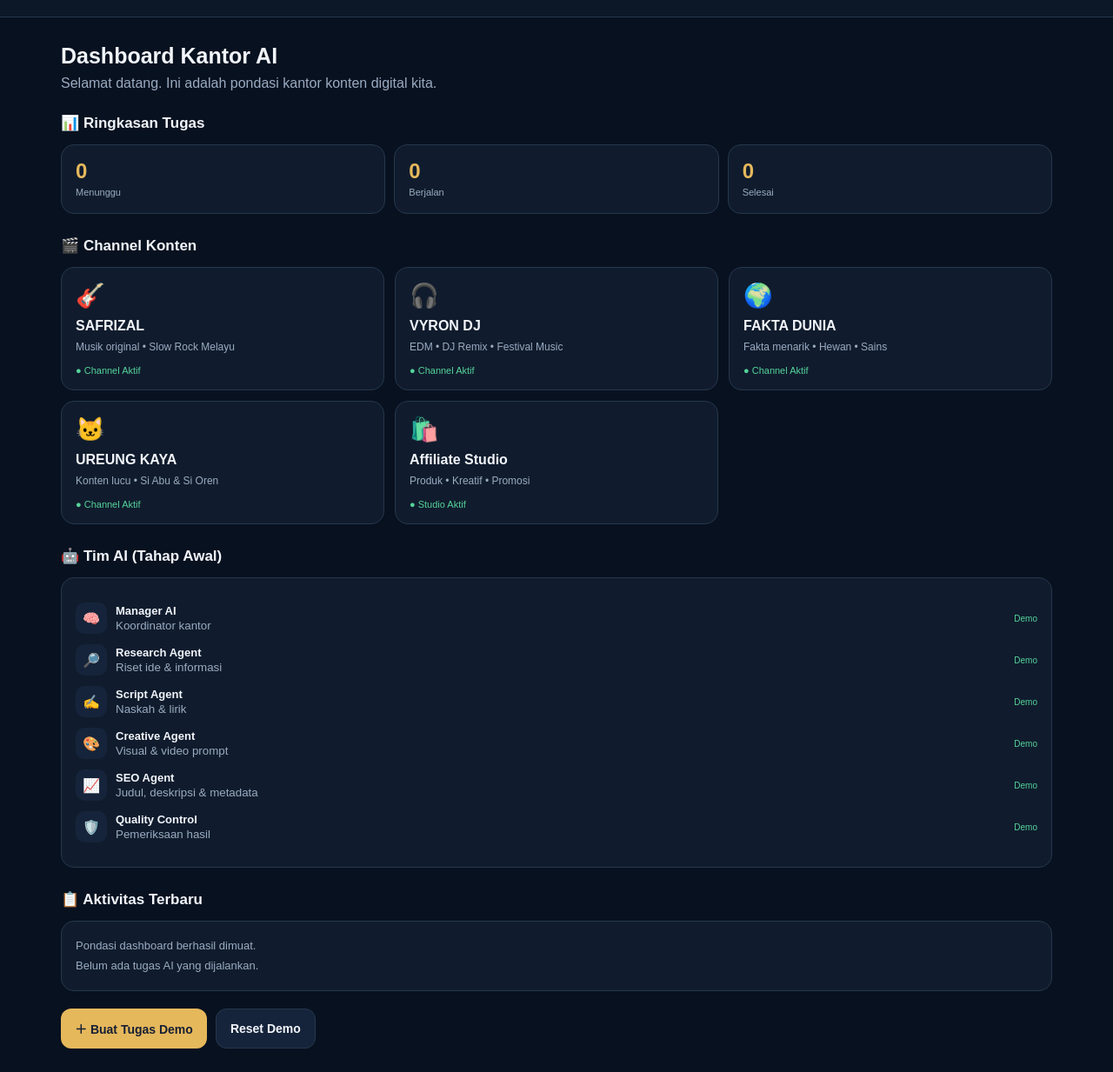
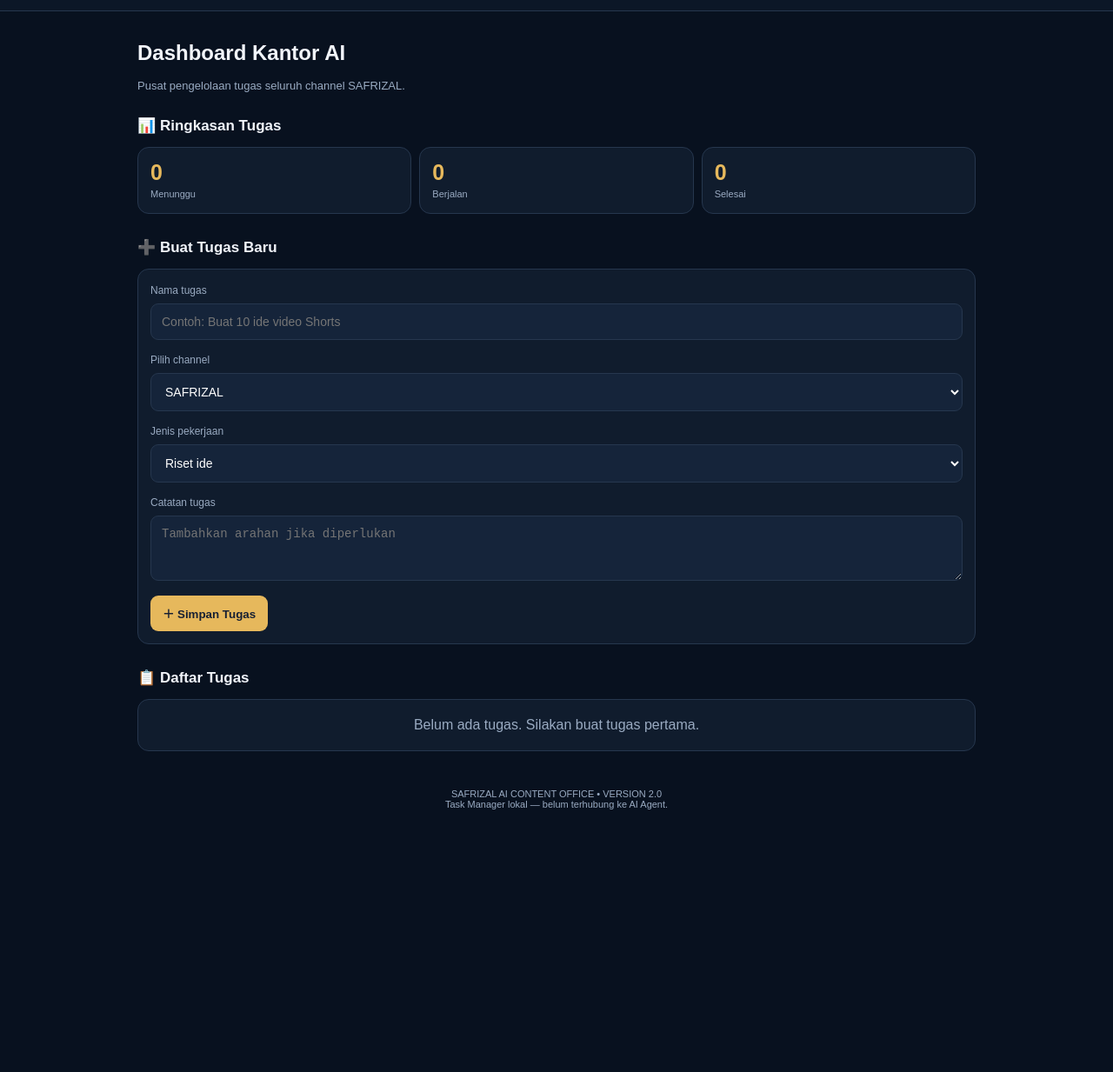
Before and after one commit to Safrizal181/SAFRIZAL-AI-CONTENT-OFFICE, a plain HTML site: page index.html in a window 1280 px wide. Shown: the part 69-1302 px from the top of the page at 87% size. After the commit the page ends 1025 px from the top, so only its background shows below. Drawn offline with Linux system fonts and the light colour scheme.

Commit message:
Refactor index.html for improved layout and features
Updated HTML structure, styles, and JavaScript functionality for the task manager. Enhanced layout and improved responsiveness.

```diff
--- a/index.html
+++ b/index.html
@@ -1,196 +1,166 @@
+
 <!DOCTYPE html>
 <html lang="id">
 <head>
 <meta charset="UTF-8">
-<meta name="viewport" content="width=device-width, initial-scale=1.0">
+<meta name="viewport" content="width=device-width, initial-scale=1">
 <title>SAFRIZAL AI CONTENT OFFICE</title>
 <style>
-:root{
-  --bg:#08111f;--panel:#101c2d;--panel2:#15243a;
-  --gold:#e6b85c;--text:#f2f5fb;--muted:#9aabc2;
-  --border:#26374e;--green:#56d39b;
+:root {
+--bg:#08111f;--panel:#101c2d;--gold:#e6b85c;
+--text:#f2f5fb;--muted:#9aabc2;--border:#26374e;
 }
 *{box-sizing:border-box}
-body{
-  margin:0;background:var(--bg);color:var(--text);
-  font-family:Arial,Helvetica,sans-serif;
+body{margin:0;background:var(--bg);color:var(--text);font-family:Arial,sans-serif}
+header{padding:20px;background:#0c1727;border-bottom:1px solid var(--border)}
+.brand{color:var(--gold);font-size:19px;font-weight:bold}
+.sub{color:var(--muted);font-size:11px;margin-top:6px}
+main{max-width:1000px;margin:auto;padding:18px}
+h1{font-size:24px}
+h2{font-size:17px;margin-top:28px}
+.muted{color:var(--muted);font-size:13px}
+.stats{display:grid;grid-template-columns:repeat(3,1fr);gap:9px}
+.card{background:var(--panel);border:1px solid var(--border);border-radius:13px;padding:14px}
+.stat strong{display:block;color:var(--gold);font-size:25px}
+.stat span{font-size:11px;color:var(--muted)}
+input,select,textarea{
+width:100%;padding:12px;margin:7px 0 13px;
+background:#15243a;color:white;border:1px solid var(--border);
+border-radius:9px;font-size:14px
 }
-header{
-  padding:22px 18px;border-bottom:1px solid var(--border);
-  background:#0c1727;position:sticky;top:0;z-index:5;
-}
-.brand{font-size:20px;font-weight:bold;color:var(--gold)}
-.subtitle{font-size:12px;color:var(--muted);margin-top:6px}
-main{max-width:1200px;margin:auto;padding:20px}
-.welcome{margin-bottom:22px}
-.welcome h1{font-size:25px;margin:0 0 8px}
-.welcome p{color:var(--muted);margin:0}
-.section-title{font-size:17px;margin:26px 0 14px}
-.grid{display:grid;grid-template-columns:repeat(2,1fr);gap:12px}
-.card{
-  background:var(--panel);border:1px solid var(--border);
-  border-radius:15px;padding:16px;
-}
-.channel{min-height:130px}
-.channel .emoji{font-size:27px}
-.channel h3{margin:10px 0 6px;font-size:16px}
-.channel p{margin:0;color:var(--muted);font-size:12px;line-height:1.5}
-.status{font-size:11px;color:var(--green);margin-top:12px}
-.stats{display:grid;grid-template-columns:repeat(3,1fr);gap:10px}
-.stat strong{font-size:24px;display:block;color:var(--gold)}
-.stat span{font-size:11px;color:var(--muted)}
-.agent{display:flex;align-items:center;gap:10px;margin:12px 0}
-.agent-icon{
-  width:36px;height:36px;border-radius:10px;
-  display:grid;place-items:center;background:var(--panel2)
-}
-.agent-info{flex:1}
-.agent-info strong{font-size:13px;display:block}
-.agent-info small{color:var(--muted)}
-.badge{font-size:10px;color:var(--green)}
-.activity{color:var(--muted);font-size:13px;line-height:1.8}
-button{
-  border:0;border-radius:12px;background:var(--gold);
-  color:#172033;padding:13px 16px;font-weight:bold;
-  font-size:14px;cursor:pointer
-}
-button.secondary{
-  background:var(--panel2);color:var(--text);
-  border:1px solid var(--border)
-}
-.actions{display:flex;gap:10px;flex-wrap:wrap;margin-top:20px}
-footer{text-align:center;padding:30px;color:var(--muted);font-size:12px}
-@media(min-width:700px){
-  .grid{grid-template-columns:repeat(3,1fr)}
-  main{padding:30px}
-}
+textarea{min-height:75px;resize:vertical}
+label{font-size:12px;color:var(--muted)}
+button{border:0;border-radius:9px;padding:11px 14px;
+background:var(--gold);color:#172033;font-weight:bold;cursor:pointer}
+button.secondary{background:#25364d;color:white}
+button.danger{background:#7c303b;color:white}
+.task{margin:12px 0}
+.task h3{font-size:15px;margin:5px 0}
+.task p{font-size:12px;color:var(--muted)}
+.task-actions{display:flex;gap:7px;flex-wrap:wrap;margin-top:10px}
+.task-actions select{width:auto;flex:1;margin:0}
+.empty{text-align:center;color:var(--muted);padding:20px}
+footer{text-align:center;padding:25px;color:var(--muted);font-size:11px}
 </style>
 </head>
 <body>
 <header>
 <div class="brand">🏢 SAFRIZAL AI CONTENT OFFICE</div>
-  <div class="subtitle">MULTI-CHANNEL AI CONTENT MANAGEMENT</div>
+<div class="sub">MULTI-CHANNEL AI CONTENT MANAGEMENT • VERSION 2.0</div>
 </header>
+<main>
+<h1>Dashboard Kantor AI</h1>
+<p class="muted">Pusat pengelolaan tugas seluruh channel SAFRIZAL.</p>
 
-<main>
-  <section class="welcome">
-    <h1>Dashboard Kantor AI</h1>
-    <p>Selamat datang. Ini adalah pondasi kantor konten digital kita.</p>
-  </section>
-
-  <h2 class="section-title">📊 Ringkasan Tugas</h2>
+<h2>📊 Ringkasan Tugas</h2>
 <div class="stats">
 <div class="card stat"><strong id="waiting">0</strong><span>Menunggu</span></div>
 <div class="card stat"><strong id="running">0</strong><span>Berjalan</span></div>
 <div class="card stat"><strong id="done">0</strong><span>Selesai</span></div>
 </div>
 
-  <h2 class="section-title">🎬 Channel Konten</h2>
-  <div class="grid">
-    <div class="card channel">
-      <div class="emoji">🎸</div>
-      <h3>SAFRIZAL</h3>
-      <p>Musik original • Slow Rock Melayu</p>
-      <div class="status">● Channel Aktif</div>
-    </div>
-    <div class="card channel">
-      <div class="emoji">🎧</div>
-      <h3>VYRON DJ</h3>
-      <p>EDM • DJ Remix • Festival Music</p>
-      <div class="status">● Channel Aktif</div>
-    </div>
-    <div class="card channel">
-      <div class="emoji">🌍</div>
-      <h3>FAKTA DUNIA</h3>
-      <p>Fakta menarik • Hewan • Sains</p>
-      <div class="status">● Channel Aktif</div>
-    </div>
-    <div class="card channel">
-      <div class="emoji">🐱</div>
-      <h3>UREUNG KAYA</h3>
-      <p>Konten lucu • Si Abu & Si Oren</p>
-      <div class="status">● Channel Aktif</div>
-    </div>
-    <div class="card channel">
-      <div class="emoji">🛍️</div>
-      <h3>Affiliate Studio</h3>
-      <p>Produk • Kreatif • Promosi</p>
-      <div class="status">● Studio Aktif</div>
-    </div>
+<h2>➕ Buat Tugas Baru</h2>
+<div class="card">
+<label>Nama tugas</label>
+<input id="title" placeholder="Contoh: Buat 10 ide video Shorts">
+<label>Pilih channel</label>
+<select id="channel">
+<option>SAFRIZAL</option>
+<option>VYRON DJ</option>
+<option>FAKTA DUNIA</option>
+<option>UREUNG KAYA</option>
+<option>Affiliate Studio</option>
+</select>
+<label>Jenis pekerjaan</label>
+<select id="type">
+<option>Riset ide</option>
+<option>Penulisan naskah</option>
+<option>Lirik lagu</option>
+<option>Prompt gambar/video</option>
+<option>SEO YouTube/TikTok</option>
+<option>Pemeriksaan kualitas</option>
+</select>
+<label>Catatan tugas</label>
+<textarea id="notes" placeholder="Tambahkan arahan jika diperlukan"></textarea>
+<button onclick="addTask()">＋ Simpan Tugas</button>
 </div>
 
-  <h2 class="section-title">🤖 Tim AI (Tahap Awal)</h2>
-  <div class="card">
-    <div class="agent">
-      <div class="agent-icon">🧠</div>
-      <div class="agent-info"><strong>Manager AI</strong><small>Koordinator kantor</small></div>
-      <span class="badge">Demo</span>
-    </div>
-    <div class="agent">
-      <div class="agent-icon">🔎</div>
-      <div class="agent-info"><strong>Research Agent</strong><small>Riset ide & informasi</small></div>
-      <span class="badge">Demo</span>
-    </div>
-    <div class="agent">
-      <div class="agent-icon">✍️</div>
-      <div class="agent-info"><strong>Script Agent</strong><small>Naskah & lirik</small></div>
-      <span class="badge">Demo</span>
-    </div>
-    <div class="agent">
-      <div class="agent-icon">🎨</div>
-      <div class="agent-info"><strong>Creative Agent</strong><small>Visual & video prompt</small></div>
-      <span class="badge">Demo</span>
-    </div>
-    <div class="agent">
-      <div class="agent-icon">📈</div>
-      <div class="agent-info"><strong>SEO Agent</strong><small>Judul, deskripsi & metadata</small></div>
-      <span class="badge">Demo</span>
-    </div>
-    <div class="agent">
-      <div class="agent-icon">🛡️</div>
-      <div class="agent-info"><strong>Quality Control</strong><small>Pemeriksaan hasil</small></div>
-      <span class="badge">Demo</span>
-    </div>
-  </div>
-
-  <h2 class="section-title">📋 Aktivitas Terbaru</h2>
-  <div class="card activity" id="activity">
-    Pondasi dashboard berhasil dimuat.<br>
-    Belum ada tugas AI yang dijalankan.
-  </div>
-
-  <div class="actions">
-    <button onclick="newTask()">＋ Buat Tugas Demo</button>
-    <button class="secondary" onclick="resetTasks()">Reset Demo</button>
-  </div>
+<h2>📋 Daftar Tugas</h2>
+<div id="tasks"></div>
 </main>
-
 <footer>
-  SAFRIZAL AI CONTENT OFFICE • Foundation Version 1.0<br>
-  Dashboard demo — AI dan otomatisasi belum terhubung.
+SAFRIZAL AI CONTENT OFFICE • VERSION 2.0<br>
+Task Manager lokal — belum terhubung ke AI Agent.
 </footer>
 
 <script>
-let tasks={waiting:0,running:0,done:0};
-function update(){
-  document.getElementById("waiting").textContent=tasks.waiting;
-  document.getElementById("running").textContent=tasks.running;
-  document.getElementById("done").textContent=tasks.done;
+let tasks=[];
+try {
+tasks=JSON.parse(localStorage.getItem("safrizalTasks")||"[]");
+if(!Array.isArray(tasks)) tasks=[];
+} catch(e){tasks=[];}
+
+function save(){
+localStorage.setItem("safrizalTasks",JSON.stringify(tasks));
+render();
 }
-function newTask(){
-  tasks.waiting++;
-  update();
-  document.getElementById("activity").innerHTML=
-    "Tugas demo baru dibuat.<br>"+
-    "Status: Menunggu — belum dijalankan oleh AI.";
+function addTask(){
+const title=document.getElementById("title").value.trim();
+if(!title){alert("Masukkan nama tugas terlebih dahulu.");return;}
+tasks.unshift({
+id:Date.now(),
+title:title,
+channel:document.getElementById("channel").value,
+type:document.getElementById("type").value,
+notes:document.getElementById("notes").value.trim(),
+status:"Menunggu"
+});
+document.getElementById("title").value="";
+document.getElementById("notes").value="";
+save();
 }
-function resetTasks(){
-  tasks={waiting:0,running:0,done:0};
-  update();
-  document.getElementById("activity").innerHTML=
-    "Demo direset.<br>Belum ada tugas AI yang dijalankan.";
+function changeStatus(id,status){
+tasks=tasks.map(t=>t.id===id?{...t,status}:t);
+save();
 }
-update();
+function removeTask(id){
+if(confirm("Hapus tugas ini?")){
+tasks=tasks.filter(t=>t.id!==id);
+save();
+}
+}
+function render(){
+document.getElementById("waiting").textContent=tasks.filter(t=>t.status==="Menunggu").length;
+document.getElementById("running").textContent=tasks.filter(t=>t.status==="Berjalan").length;
+document.getElementById("done").textContent=tasks.filter(t=>t.status==="Selesai").length;
+const box=document.getElementById("tasks");
+if(!tasks.length){
+box.innerHTML='<div class="card empty">Belum ada tugas. Silakan buat tugas pertama.</div>';
+return;
+}
+box.innerHTML=tasks.map(t=>`
+<div class="card task">
+<h3>${escapeHTML(t.title)}</h3>
+<p>Channel: ${escapeHTML(t.channel)}<br>
+Jenis: ${escapeHTML(t.type)}<br>
+Catatan: ${escapeHTML(t.notes||"-")}</p>
+<div class="task-actions">
+<select onchange="changeStatus(${t.id},this.value)">
+<option ${t.status==="Menunggu"?"selected":""}>Menunggu</option>
+<option ${t.status==="Berjalan"?"selected":""}>Berjalan</option>
+<option ${t.status==="Selesai"?"selected":""}>Selesai</option>
+</select>
+<button class="danger" onclick="removeTask(${t.id})">Hapus</button>
+</div>
+</div>`).join("");
+}
+function escapeHTML(s){
+return String(s).replace(/[&<>"']/g,c=>({
+"&":"&amp;","<":"&lt;",">":"&gt;",
+'"':"&quot;","'":"&#39;"
+}[c]));
+}
+render();
 </script>
 </body>
 </html>
```
Lines whose indentation alone changed are shown as unchanged.
